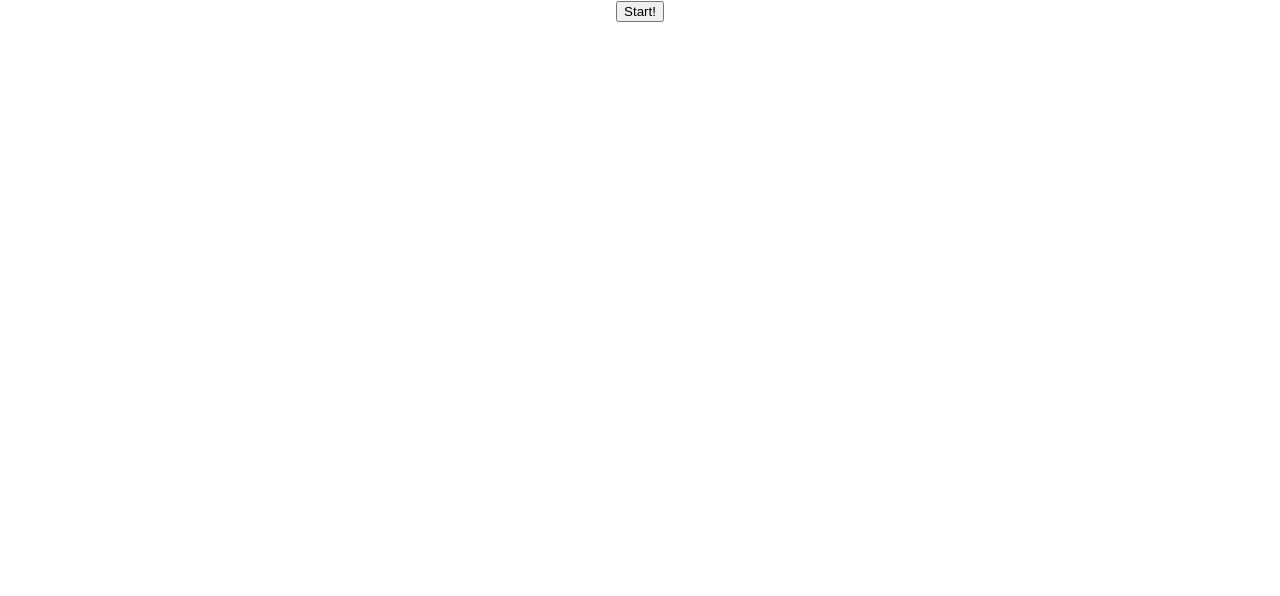
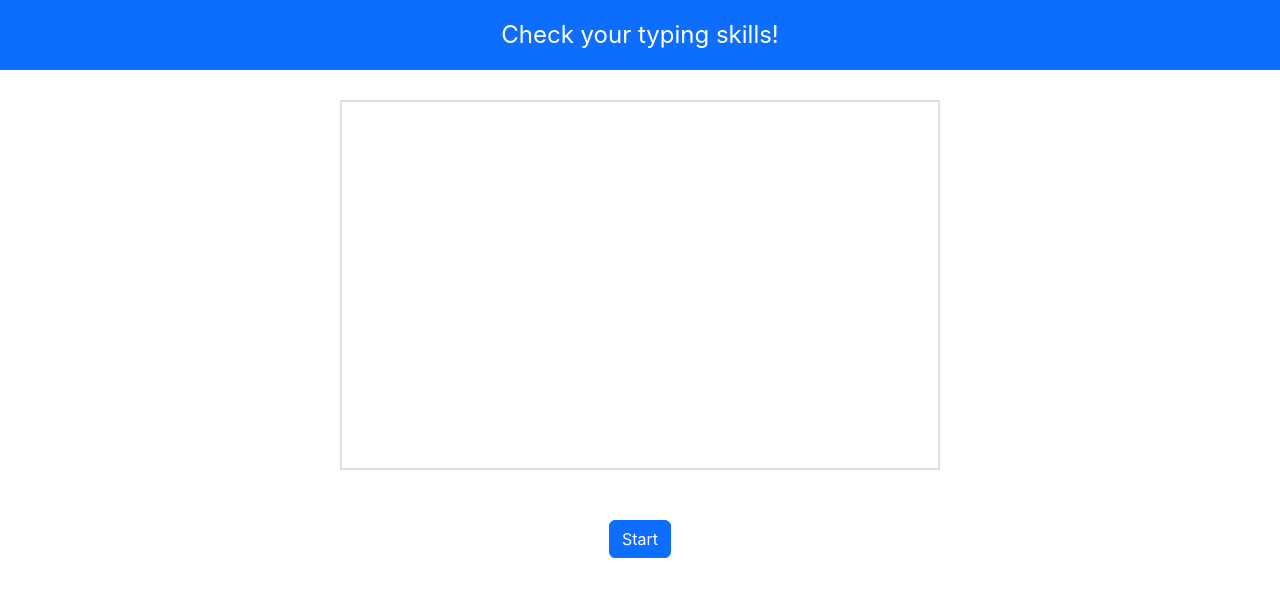
Before and after one commit to vasya-bo/Speed-typing-test-React, a React (Create React App) app in the folder speed-typing/: page / in a window 1280 px wide. Shown: the top 596 px of the page. Built offline with nearby package versions, Linux system fonts and the light colour scheme.

Commit message:
css style and bootstrap

```diff
--- a/speed-typing/public/index.html
+++ b/speed-typing/public/index.html
@@ -10,6 +10,7 @@
       content="Web site created using create-react-app"
     />
     <link rel="apple-touch-icon" href="%PUBLIC_URL%/logo192.png" />
+    <link href="https://cdn.jsdelivr.net/npm/bootstrap@5.2.0/dist/css/bootstrap.min.css" rel="stylesheet" integrity="sha384-gH2yIJqKdNHPEq0n4Mqa/HGKIhSkIHeL5AyhkYV8i59U5AR6csBvApHHNl/vI1Bx" crossorigin="anonymous">
     <!--
       manifest.json provides metadata used when your web app is installed on a
       user's mobile device or desktop. See https://developers.google.com/web/fundamentals/web-app-manifest/
@@ -39,5 +40,6 @@
       To begin the development, run `npm start` or `yarn start`.
       To create a production bundle, use `npm run build` or `yarn build`.
     -->
+    <script src="https://cdn.jsdelivr.net/npm/bootstrap@5.2.0/dist/js/bootstrap.bundle.min.js" integrity="sha384-A3rJD856KowSb7dwlZdYEkO39Gagi7vIsF0jrRAoQmDKKtQBHUuLZ9AsSv4jD4Xa" crossorigin="anonymous"></script>
   </body>
 </html>
--- a/speed-typing/src/App.css
+++ b/speed-typing/src/App.css
@@ -42,5 +42,41 @@
 }
 
 #text-right {
-  color: rgb(3, 180, 3);
+  color: #03b403;
 }
+
+.header {
+  display: flex;
+  justify-content:center;
+  align-items: center;
+  height: 70px;
+  color: rgb(255, 255, 255);
+  font-size: 1.5rem;
+}
+
+.textArea{
+  padding: 15px;
+  text-align: left;
+  height: 370px;
+  width: 600px;
+  background-color: #ffffffaf;
+  border: solid 2px rgba(211, 211, 211, 0.712) ;
+  font-size: 1.3rem;
+}
+
+.textArea-container {
+  margin: 30px;
+
+  display: flex;
+  justify-content:center;
+  align-items: center;
+}
+
+
+button {
+  margin-top: 20px;
+}
+.text-in-process {
+padding: 3px;
+border-radius: 3px;
+}
--- a/speed-typing/src/App.jsx
+++ b/speed-typing/src/App.jsx
@@ -4,11 +4,10 @@ import { textReducer, initialStateText } from './reducers/textReducer';
 
 function App() {
   const [text, dispatch] = useReducer(textReducer, initialStateText);
-
   const [data, setData] = useState('');
   const [showResult, setShowResult] = useState(false);
   const [keyPressed, setKeyPressed] = useState(null);
-  const [color, setColor] = useState('green');
+  const [color, setColor] = useState('#03b403');
   const [startButton, setStartButton] = useState(true);
   const [seconds, setSeconds] = useState({ timer: null, seconds: 0 });
 
@@ -21,12 +20,11 @@ function App() {
   function stopTimer() {
     clearInterval(seconds.timer);
   }
-
   useEffect(() => {
     // fetch('https://baconipsum.com/api/?type=meat-and-filler&paras=1&format=text')
     //   .then((response) => response.text())
     //   .then((response) => { setData(response); });
-    setData('12345678890');
+    setData('Officia consectetur landjaeger lorem salami, short loin pariatur burgdoggen bacon laborum irure beef ribs do. Laborum buffalo prosciutto, deserunt ipsum sirloin pork chop aute tongue filet mignon consectetur occaecat ex short ribs frankfurter. Minim est laborum bresaola pork belly. Ullamco aliqua bacon brisket in flank do ut boudin t-bone laboris. Deserunt consequat sausage swine reprehenderit. Brisket aliquip shank officia shoulder.');
     console.log('upload1');
   }, [data]);
 
@@ -41,7 +39,7 @@ function App() {
   useEffect(() => {
     if (keyPressed && text.numberAll !== text.numberRight) {
       if (keyPressed === text.inProcess) {
-        setColor('green');
+        setColor('#03b403');
         const dataArray = text.notDone.split('');
         const firstLetter = dataArray[0];
         dataArray.shift();
@@ -51,7 +49,7 @@ function App() {
         setKeyPressed(null);
       } else {
         console.log('wrong letter');
-        setColor('red');
+        setColor('#ec5b2f');
         setKeyPressed(null);
 
         dispatch({ type: 'WRONG_LETTER' });
@@ -82,29 +80,39 @@ function App() {
     setShowResult(false);
     setColor('green');
     setStartButton(true);
+    stopTimer();
     setSeconds({ timer: null, seconds: 0 });
   }
 
   return (
     <div className="App">
 
-      {startButton && <button id="start" type="button" onClick={() => start()}>Start!</button>}
+      <div className="navbar navbar-expand-lg bg-primary header">
+        <span className="card-title">Check your typing skills!</span>
+      </div>
 
+      <div className="textArea-container">
+        <div className="textArea">
           <span id="text-right">{text.Right}</span>
           <span id="text-in-process" style={{ backgroundColor: color }}>{text.inProcess}</span>
           <span id="text-not-proccessed">
             {text.notDone}
             {' '}
           </span>
-      <br />
+        </div>
+      </div>
 
-      {showResult && <h2>End!</h2>}
+      {startButton && <button id="start" className="btn btn-primary" type="button" onClick={() => start()}>Start</button>}
+
+      {showResult && <h2>Great job!</h2>}
 
       {!startButton
      && (
        <>
+         <div className="statistic-container">
            <div id="accuracy-Area">
-         Точность:
+             Accuracy:
+             {' '}
              {
         text.numberWrong + text.numberRight !== 0
           ? ((text.numberRight * 100) / (text.numberWrong + text.numberRight)).toFixed(1) : 100
@@ -113,17 +121,21 @@ function App() {
 
            </div>
            <div id="timer-Area">
-         Скорость:
+             Typing speed:
+             {' '}
              {seconds.seconds !== 0
                ? Math.floor((text.numberRight * 60) / (seconds.seconds)) : 0}
              {' '}
-         знак/мин
+             char/min
 
            </div>
+         </div>
+
+         {text.inProcess && <button className="btn btn-primary" type="button" onClick={() => reload()}>Start over</button> }
        </>
      )}
       {showResult
-     && <button type="button" onClick={() => reload()}>Еще раз!</button>}
+     && <button className="btn btn-primary" type="button" onClick={() => reload()}>Again!</button>}
     </div>
   );
 }
```
Lines whose indentation alone changed are shown as unchanged.
